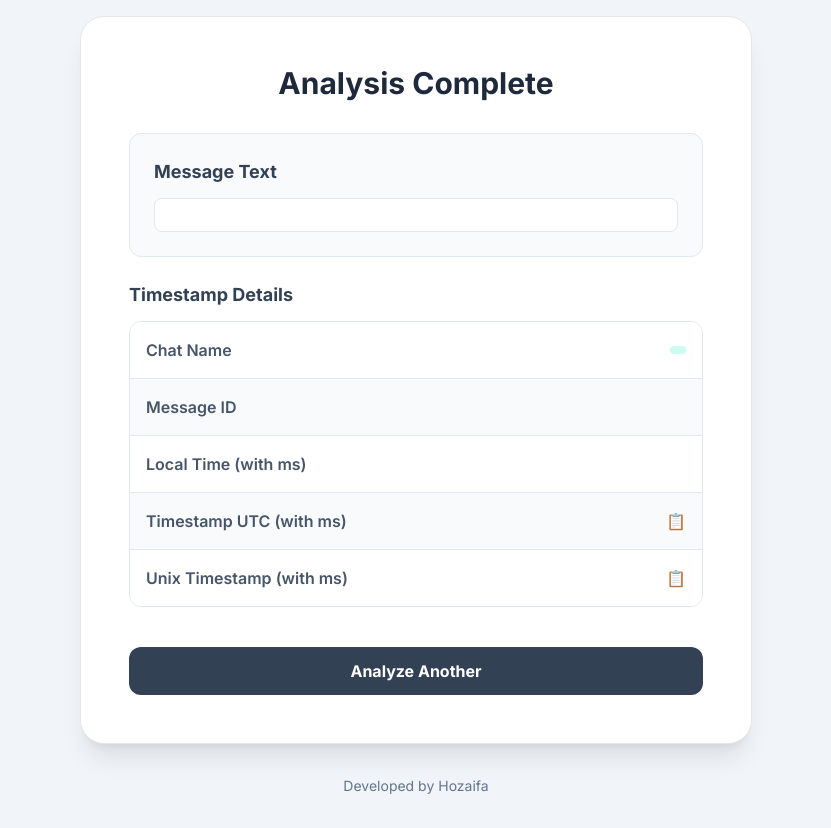
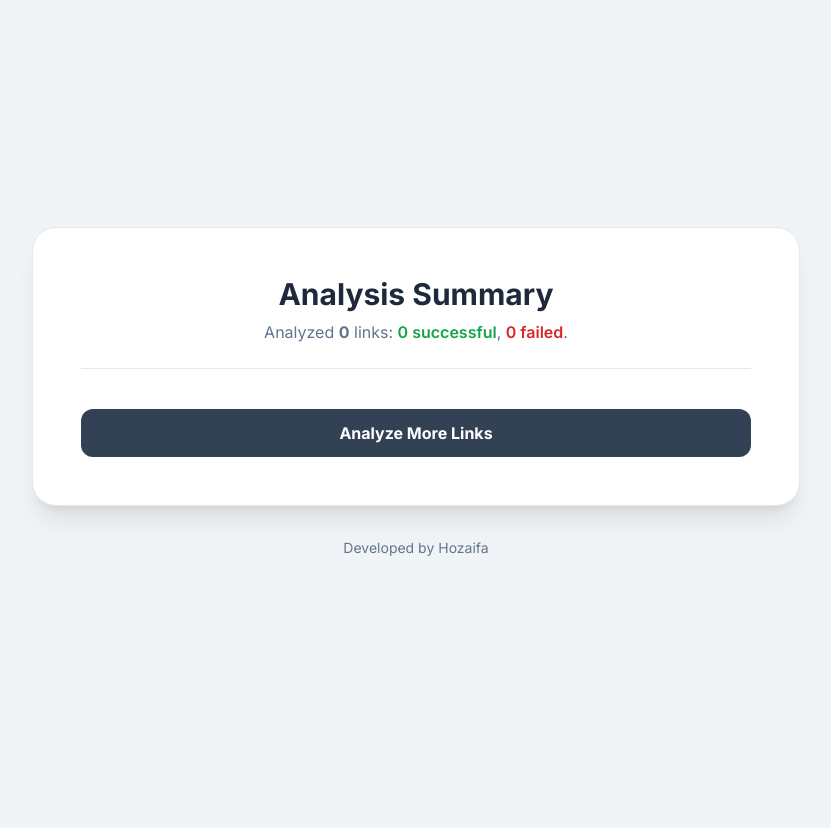
Before and after one commit to hozaifa4/telegram_time_stamp, a Flask app: template templates/result.html in a window 1280 px wide. Shown: the whole page, without its empty margins (224-1055 px from the left). After the commit the page ends 556 px from the top, so only its background shows below. Run offline with Flask 3, Linux system fonts and the light colour scheme; the template is opened without the code that fills it, so the values that code supplies are empty; some libraries are stand-ins or nearby versions.

Commit message:
fixing reslts

```diff
--- a/templates/result.html
+++ b/templates/result.html
@@ -4,75 +4,60 @@
 <head>
     <meta charset="UTF-8">
     <meta name="viewport" content="width=device-width, initial-scale=1.0">
-    <title>Analysis Result</title>
+    <title>Bulk Analysis Result</title>
     <script src="https://cdn.tailwindcss.com"></script>
     <link rel="preconnect" href="https://fonts.googleapis.com">
     <link rel="preconnect" href="https://fonts.gstatic.com" crossorigin>
     <link href="https://fonts.googleapis.com/css2?family=Inter:wght@400;500;600;700&display=swap" rel="stylesheet">
     <link rel="stylesheet" href="{{ url_for('static', filename='style.css') }}">
 </head>
-<body class="bg-slate-100 flex flex-col items-center justify-center min-h-screen p-4">
-    <main class="w-full max-w-2xl">
+<body class="flex items-center justify-center min-h-screen p-4">
+
+    <main id="app-container" class="w-full max-w-3xl">
         <section class="card p-8 md:p-12">
-            <h2 class="text-2xl md:text-3xl font-bold text-slate-800 text-center mb-8">Analysis Complete</h2>
-
-            <div class="bg-slate-50 p-6 rounded-xl border border-slate-200 mb-6">
-                <h3 class="text-lg font-bold text-left text-slate-700 mb-3">Message Text</h3>
-                <p class="text-left text-slate-800 whitespace-pre-wrap bg-white p-4 rounded-lg border">{{ details.message_text }}</p>
+            <div class="text-center border-b border-slate-200 pb-6 mb-6">
+                <h2 class="text-2xl md:text-3xl font-bold text-slate-800">Analysis Summary</h2>
+                <p class="text-slate-500 mt-2">
+                    Analyzed <strong>{{ successful_results|length + failed_results|length }}</strong> links:
+                    <span class="text-green-600 font-semibold">{{ successful_results|length }} successful</span>,
+                    <span class="text-red-600 font-semibold">{{ failed_results|length }} failed</span>.
+                </p>
             </div>
 
-            <div class="space-y-2">
-                <h3 class="text-lg font-bold text-left text-slate-700 mt-6 mb-3">Timestamp Details</h3>
-                <div class="divide-y divide-slate-200 rounded-xl border border-slate-200 overflow-hidden">
-                    <div class="flex justify-between items-center p-4 bg-white">
-                        <span class="font-semibold text-slate-600">Chat Name</span>
-                        <span class="font-mono text-teal-800 bg-teal-100 px-2 py-1 rounded-md text-sm">{{ details.chat_display_name }}</span>
+            <div class="space-y-6">
+                <!-- এখানে successful_results তালিকা থেকে প্রতিটি ফলাফল দেখানো হচ্ছে -->
+                {% for result in successful_results %}
+                <div class="result-card bg-white p-5 rounded-xl border border-slate-200">
+                    <div class="flex justify-between items-center mb-3">
+                        <p class="font-mono text-[#1F8ABE] bg-blue-100 px-2 py-1 rounded-md text-sm">{{ result.chat_display_name }}</p>
+                        <p class="font-mono text-slate-500 text-sm">ID: {{ result.message_id }}</p>
                     </div>
-                     <div class="flex justify-between items-center p-4 bg-slate-50">
-                        <span class="font-semibold text-slate-600">Message ID</span>
-                        <span class="font-mono text-slate-800">{{ details.message_id }}</span>
-                    </div>
-                    <div class="flex justify-between items-center p-4 bg-white">
-                        <!-- Label changed -->
-                        <span class="font-semibold text-slate-600">Local Time (with ms)</span>
-                        <span class="font-mono text-slate-800">{{ details.local_time_str }}</span>
-                    </div>
-                    <div class="flex justify-between items-center p-4 bg-slate-50">
-                        <!-- Label changed -->
-                        <span class="font-semibold text-slate-600">Timestamp UTC (with ms)</span>
-                        <div class="flex items-center gap-2">
-                            <span id="iso-time" class="font-mono text-slate-800">{{ details.iso_timestamp }}</span>
-                            <button onclick="copyToClipboard('iso-time')" title="Copy" class="copy-btn">📋</button>
-                        </div>
-                    </div>
-                    <div class="flex justify-between items-center p-4 bg-white">
-                        <!-- Label changed -->
-                        <span class="font-semibold text-slate-600">Unix Timestamp (with ms)</span>
-                        <div class="flex items-center gap-2">
-                           <span id="unix-time" class="font-mono text-slate-800">{{ details.unix_timestamp }}</span>
-                           <button onclick="copyToClipboard('unix-time')" title="Copy" class="copy-btn">📋</button>
-                        </div>
+                    <div class="text-left text-sm space-y-2">
+                        <p><strong class="font-semibold text-slate-600">Local Time:</strong> <span class="font-mono">{{ result.local_time_str }}</span></p>
+                        <p><strong class="font-semibold text-slate-600">UTC Time:</strong> <span class="font-mono">{{ result.iso_timestamp }}</span></p>
+                        <p><strong class="font-semibold text-slate-600">Unix:</strong> <span class="font-mono">{{ result.unix_timestamp }}</span></p>
                     </div>
                 </div>
+                {% endfor %}
             </div>
-             <a href="/" class="block w-full mt-10 bg-slate-700 text-white font-bold py-3 rounded-xl hover:bg-slate-800 transition-all transform hover:scale-105 text-center">Analyze Another</a>
+
+            <!-- এখানে failed_results তালিকা থেকে প্রতিটি ভুল দেখানো হচ্ছে -->
+            {% if failed_results %}
+            <div class="mt-8">
+                 <h3 class="text-xl font-bold text-red-600 text-center mb-4">Failed Links</h3>
+                 <ul class="space-y-2 text-sm text-left bg-red-50 p-4 rounded-lg">
+                    {% for error in failed_results %}
+                    <li><strong class="font-mono text-slate-700">{{ error.link }}</strong> - <span class="text-red-700">{{ error.reason }}</span></li>
+                    {% endfor %}
+                 </ul>
+            </div>
+            {% endif %}
+
+            <a href="/" class="block w-full text-center mt-10 bg-slate-700 text-white font-bold py-3 rounded-xl hover:bg-slate-800 transition-all transform hover:scale-105">Analyze More Links</a>
         </section>
+        <footer class="text-center p-4 mt-4">
+            <p class="text-sm text-slate-500">Developed by Hozaifa</p>
+        </footer>
     </main>
-
-    <footer class="text-center p-4 mt-4">
-        <p class="text-sm text-slate-500">Developed by Hozaifa</p>
-    </footer>
-
-    <script>
-        function copyToClipboard(elementId) {
-            const textToCopy = document.getElementById(elementId).innerText;
-            navigator.clipboard.writeText(textToCopy).then(() => {
-                alert(`'${textToCopy}' copied to clipboard!`);
-            }).catch(err => {
-                console.error("Could not copy text: ", err);
-                alert("Failed to copy text.");
-            });
-        }
-    </script>
 </body>
 </html>
```
